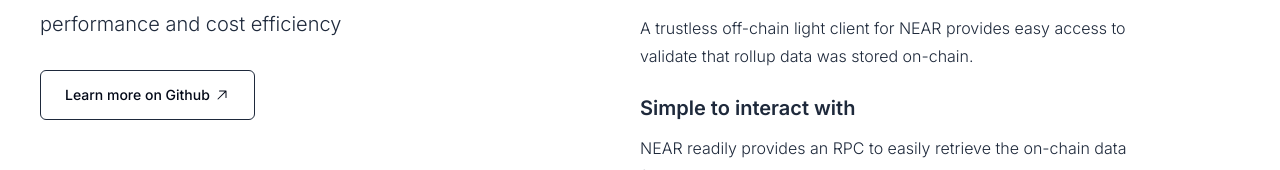
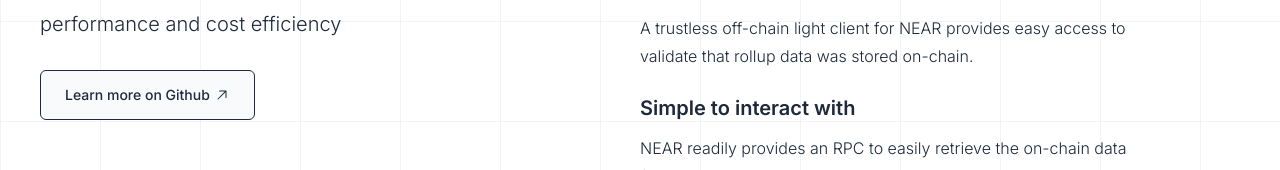
Before and after one commit to near/modules, a Next.js app: page / in a window 1280 px wide. Shown: the part 278-448 px from the top of the page. Built offline with nearby package versions, Linux system fonts and the light colour scheme; no server answers.

Commit message:
fix backgrounds

```diff
--- a/app/globals.css
+++ b/app/globals.css
@@ -77,6 +77,17 @@
   }
   body {
     @apply bg-background text-foreground;
+    background-image: linear-gradient(
+        0deg,
+        rgba(226, 232, 240, 0.5) 1px,
+        transparent 1px
+      ),
+      linear-gradient(
+        90deg,
+        rgba(226, 232, 240, 0.5) 1px,
+        transparent 1px
+      );
+    background-size: 100px 100px;
   }
 }
 
--- a/components/cost-savings.tsx
+++ b/components/cost-savings.tsx
@@ -87,7 +87,7 @@
   );
 
   return (
-    <div className="flex flex-col md:flex-row md:place-content-between md:items-center w-full border border-slate-200 rounded-md p-5 mb-10">
+    <div className="flex flex-col md:flex-row md:place-content-between md:items-center w-full border border-slate-200 rounded-md p-5 mb-10 bg-slate-50">
       <div className="mb-3 md:mb-0">
         <div className="flex items-center text-xs text-slate-500 mb-0.5">
           Total data size
--- a/components/pages/home.tsx
+++ b/components/pages/home.tsx
@@ -97,7 +97,7 @@
           </h4>
           <Button
             variant="outline"
-            className="mb-12 md:mb-0 mt-7 p-6 border-slate-800 rounded-md"
+            className="mb-12 md:mb-0 mt-7 p-6 border-slate-800 rounded-md bg-slate-50 text-slate-800 hover:bg-slate-100 hover:border-slate-900 hover:text-slate-900"
             onClick={() => {
               window.open(
                 "https://github.com/near/rollup-data-availability/",
@@ -170,7 +170,7 @@
         data={rollupData}
         fourMbBatch={isSwitchOn}
       />
-      <div className="z-10 w-full text-sm border border-slate-200 rounded-md p-5">
+      <div className="z-10 w-full text-sm border border-slate-200 rounded-md p-5 bg-slate-50">
         <h6 className="text-slate-800 font-semibold mb-5 text-center">
           Weekly Cost (L1 vs NEAR)
         </h6>
```
